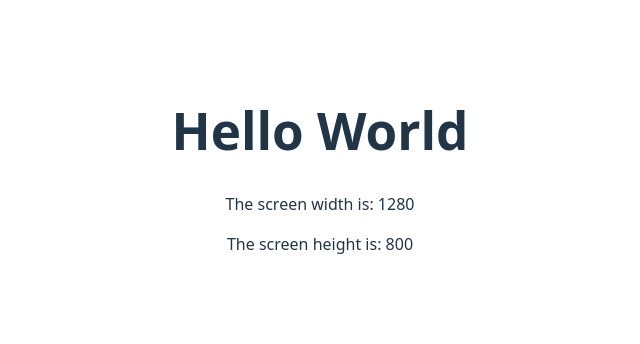
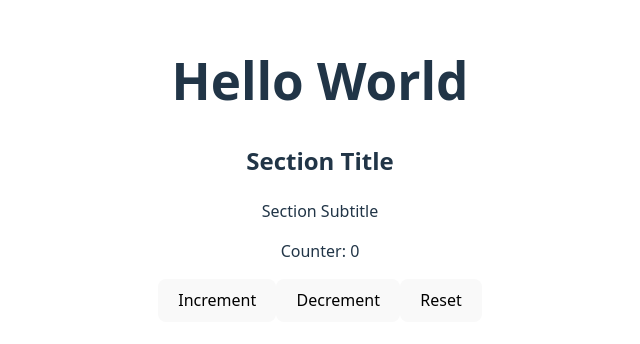
Before and after one commit to JVKszuba/CompassReactJS, a React (Vite) app in the folder Advanced/app/: page / in a window 1280 px wide. Shown: the part 230-574 px from the top of the page, without its empty margins (320-960 px from the left). Built offline with nearby package versions, Linux system fonts and the light colour scheme.

Commit message:
feat: implement usage of children prop in components

```diff
--- a/Advanced/app/src/App.jsx
+++ b/Advanced/app/src/App.jsx
@@ -6,6 +6,7 @@ import {MyContextProvider} from "./contexts/MyContext.jsx";
 import ContextValue from "./components/ContextValue.jsx";
 import Counter from "./components/Counter.jsx";
 import DisplayWindowSize from "./components/DisplayWindowSize.jsx";
+import Container from "./components/Container.jsx";
 
 function App() {
 
@@ -19,7 +20,12 @@ function App() {
       {/*  <ContextValue />*/}
       {/*</MyContextProvider>*/}
       {/*<Counter />*/}
-      <DisplayWindowSize />
+      {/*<DisplayWindowSize />*/}
+      <Container>
+        <h2>Section Title</h2>
+        <p>Section Subtitle</p>
+        <Counter />
+      </Container>
     </>
   )
 }
--- /dev/null
+++ b/Advanced/app/src/components/Container.jsx
@@ -0,0 +1,10 @@
+function Container({ children }) {
+
+    return (
+        <div className = "container">
+          {children}
+        </div>
+    );
+}
+
+export default Container;
```
